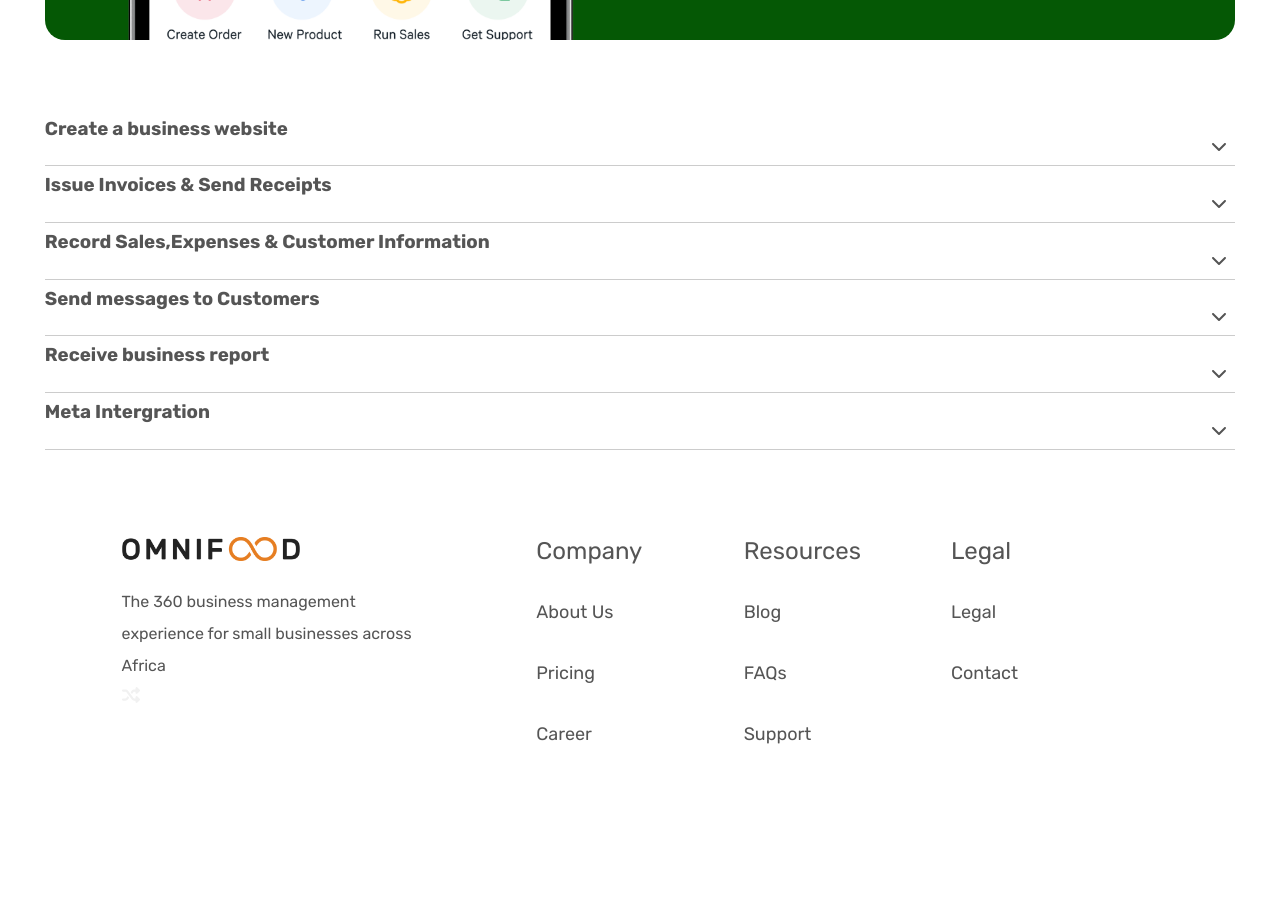
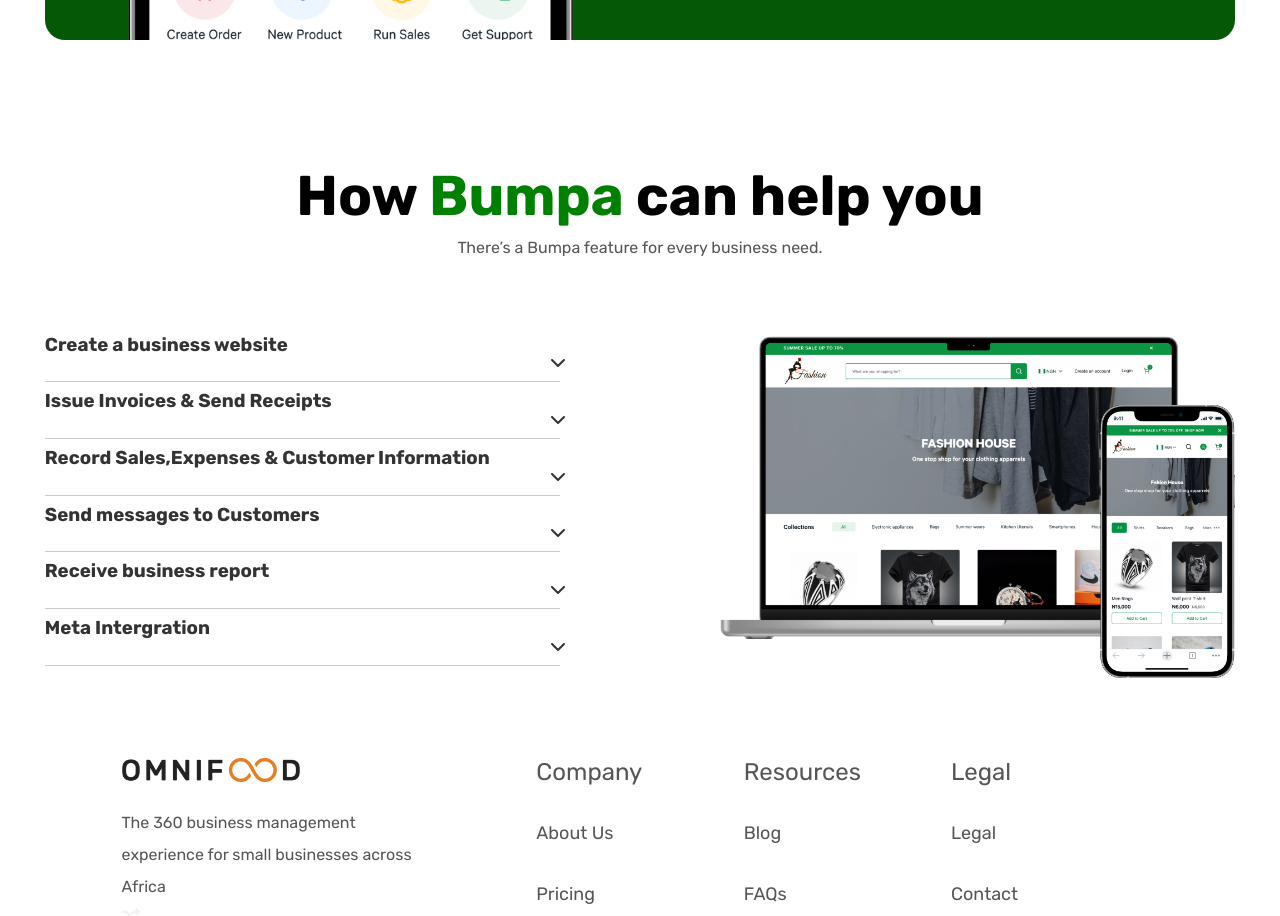
Before and after one commit to juayuohcarineneng19/Bumpa-clone, a React (Create React App) app: page / in a window 1280 px wide. Shown: the part 2460-3376 px from the top of the page. Before the commit the page ends 3330 px from the top, so only its background shows below. Built offline with nearby package versions, Linux system fonts and the light colour scheme.

Commit message:
how can bumpa help you section

```diff
--- a/src/Components/ImportanceOfBumpa/Accordion.jsx
+++ b/src/Components/ImportanceOfBumpa/Accordion.jsx
@@ -34,7 +34,7 @@
       },
       {
         title: 'Meta Intergration',
-        content: 'Receive instagram DMs on Bummpa and sell 5x faster on Instagram',
+        content: 'Receive instagram DMs on Bummpa and sell 5x faster on Instagram ',
       },
   ];
 
--- a/src/Components/ImportanceOfBumpa/BumpaHelp.css
+++ b/src/Components/ImportanceOfBumpa/BumpaHelp.css
@@ -1,5 +1,34 @@
+.bumpahelpcomponent{
+    margin-top: 8rem;
+}
+
+.heading3{
+    text-align: center;
+}
+
+.heading3 h1{
+    font-size: 3.5rem;
+    margin-bottom: 1rem;
+    color: #000;
+}
+
+.websitehome{
+    margin-top: 5rem;
+    display: grid;
+    grid-template-columns: 1fr 1fr;
+    gap: 10rem;
+}
+
+.img-website img{
+   max-width: 100%;
+}
+
+
+/* an accordion */
 .accordioncomponent{
-    margin-top:5rem;
+    max-width: 100%;
+    color: #333;
+    font-weight: lighter;
 }
 
 .accordion {
@@ -30,4 +59,5 @@
 
   .accordion-icon {
     margin-left: 98%;
+    gap: 5rem;
   }
--- a/src/Components/ImportanceOfBumpa/BumpaHelpComponent.jsx
+++ b/src/Components/ImportanceOfBumpa/BumpaHelpComponent.jsx
@@ -0,0 +1,28 @@
+import React from 'react'
+import './BumpaHelp.css'
+import Accordion from './Accordion';
+
+function BumpaHelpComponent() {
+
+    const spanStyle={
+        color:'#008000'
+    };
+  return (
+    <div className='bumpahelpcomponent'>
+        <div className="heading3">
+            <h1>How <span style={spanStyle}>Bumpa</span> can help you</h1>
+            <p>There’s a Bumpa feature for every business need.</p>
+        </div>
+
+        <div className="websitehome">
+           <div> <Accordion/> </div>
+            <div className="img-website">
+            <img src="/img/websitehome.png" alt="feaure" />
+        </div>
+        </div>
+
+    </div>
+  )
+}
+
+export default BumpaHelpComponent
--- a/src/Pages/home/Home.jsx
+++ b/src/Pages/home/Home.jsx
@@ -5,7 +5,8 @@
 import HeroComponent from '../../Components/Hero/HeroComponent'
 import AdvertBusiness from '../../Components/Advertise/advertBusiness'
 import AdvertInfo from '../../Components/Advertise/AdvertInfo'
-import Accordion from '../../Components/ImportanceOfBumpa/Accordion'
+// import Accordion from '../../Components/ImportanceOfBumpa/Accordion'
+import BumpaHelpComponent from '../../Components/ImportanceOfBumpa/BumpaHelpComponent'
 
 function Home() {
   return (
@@ -14,7 +15,8 @@
         <HeroComponent/>
         <AdvertBusiness/>
         <AdvertInfo/>
-        <Accordion/>
+        <BumpaHelpComponent/>
+        {/* <Accordion/> */}
         <Footer/>
     </div>
   )
```
